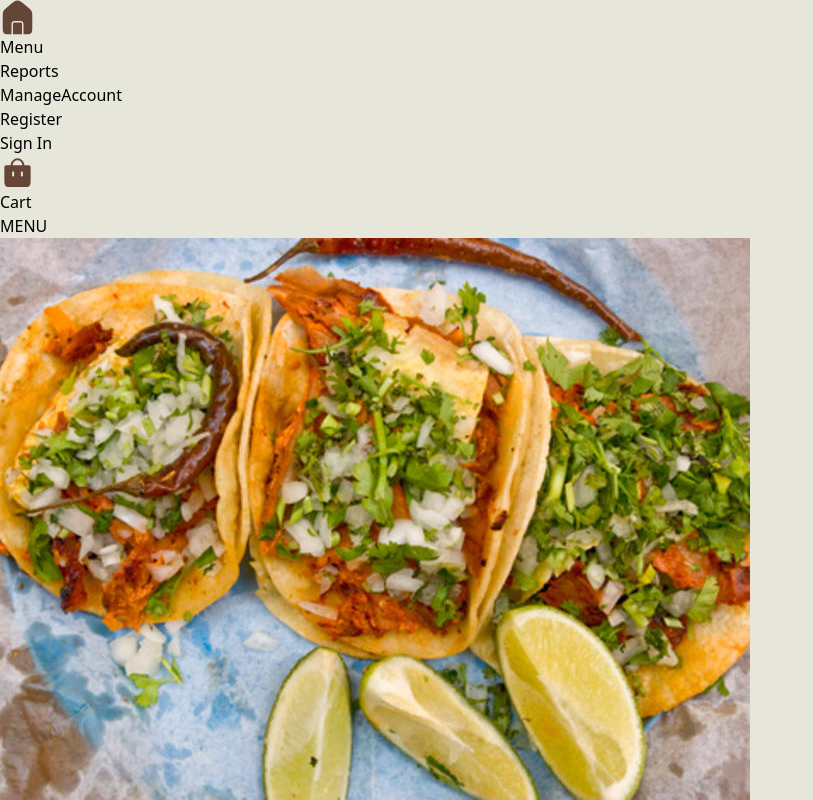
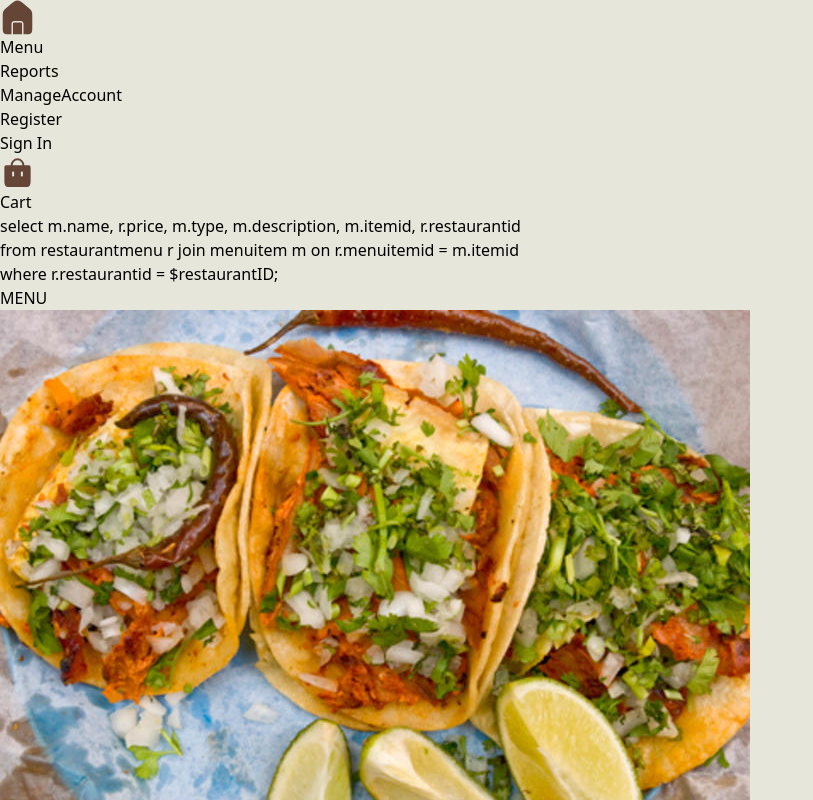
Before and after one commit to ujwal2003/DB-Team02-WebApp, a React (Vite) app in the folder client/: page /Menu in a window 1280 px wide. Shown: the top 800 px of the page, without its empty margins (0-813 px from the left). Built offline with nearby package versions, Linux system fonts and the light colour scheme.

Commit message:
sql display for menu

```diff
--- a/client/src/pages/Menu.jsx
+++ b/client/src/pages/Menu.jsx
@@ -7,6 +7,11 @@ import nachos from '../assets/nachos.jpeg'
 export default function Menu() {
   return (
     <div className="flex flex-col items-center">
+      <p>
+        select m.name, r.price, m.type, m.description, m.itemid, r.restaurantid <br />
+        from restaurantmenu r join menuitem m on r.menuitemid = m.itemid <br />
+        where r.restaurantid = $restaurantID;
+      </p>
       <h1 className="text-[#644536] text-4xl font-bold mt-20">MENU</h1>
 
       <div className="flex flex-col items-center md:items-start md:flex-row justify-evenly mt-16 mb-96 w-screen">
```
